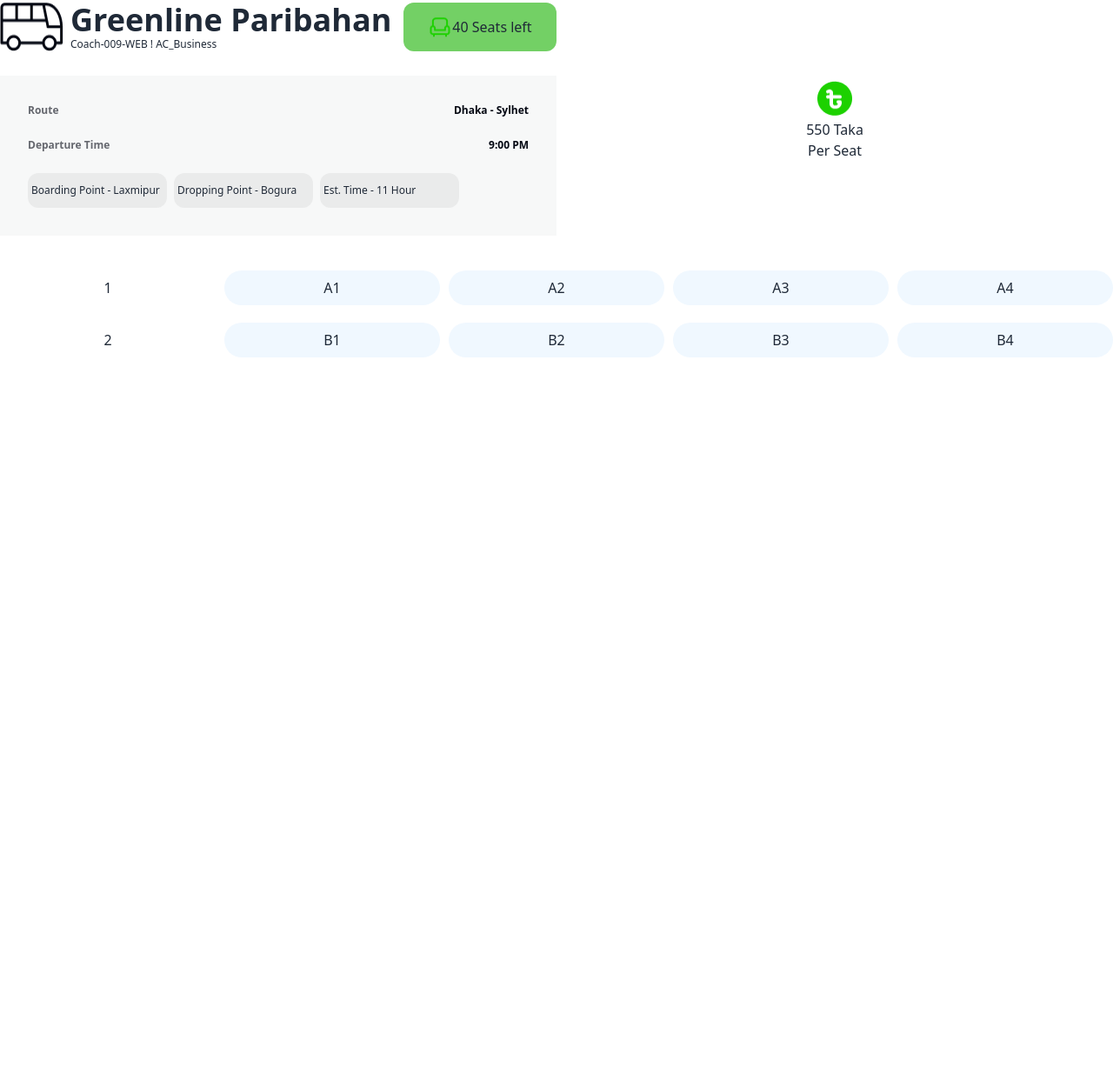
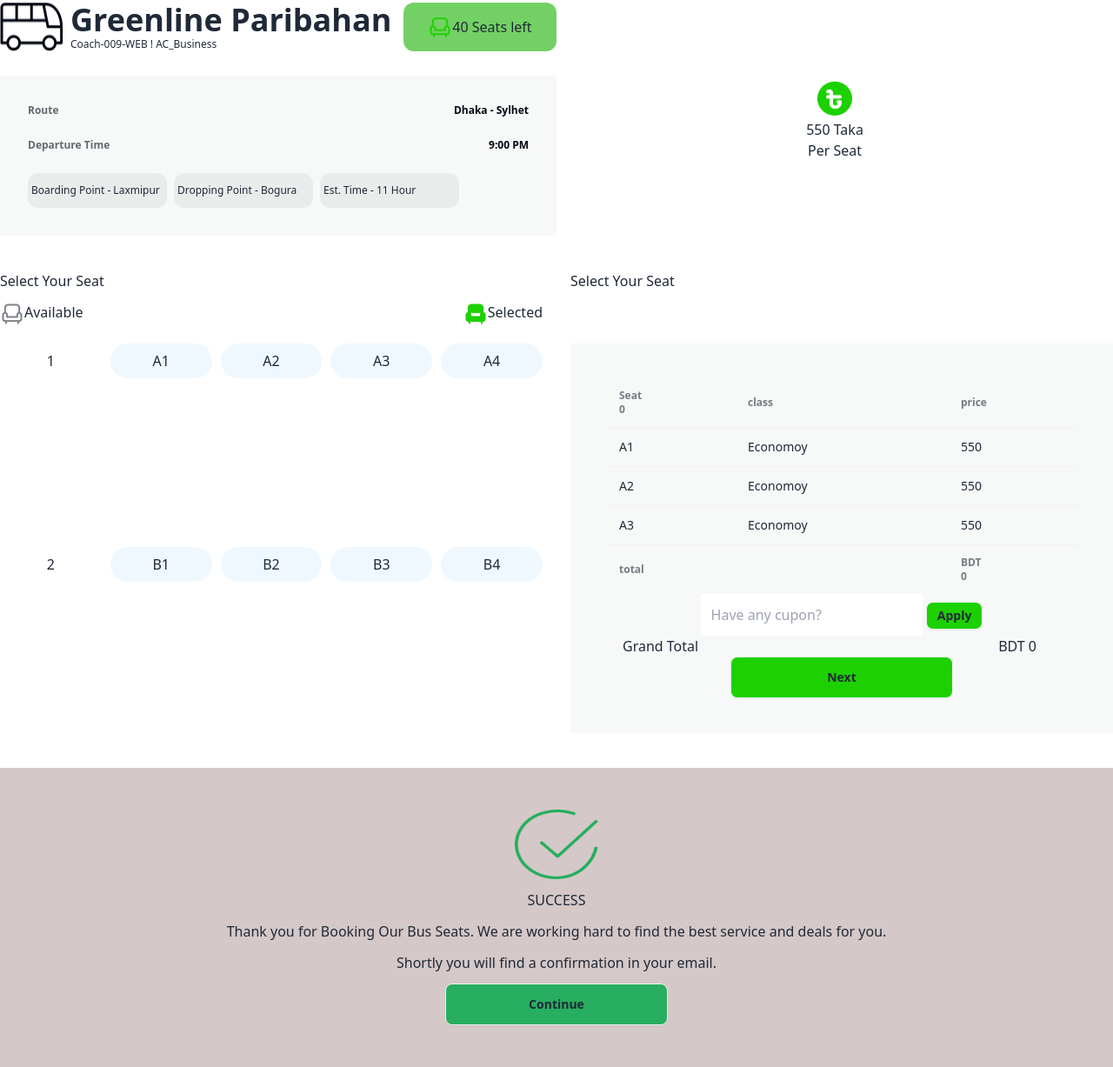
Before and after one commit to sushanto30/assignment-5-project, a plain HTML site: page index.html in a window 1280 px wide. Shown: the part 1105-2332 px from the top of the page at 87% size. Before the commit the page ends 1516 px from the top, so only its background shows below. Drawn offline with nearby package versions, Linux system fonts and the light colour scheme.

Commit message:
Digain successfully complite

```diff
--- a/index.html
+++ b/index.html
@@ -17,7 +17,8 @@
             font-family: "Raleway", sans-serif;
 
         }
-        .ticket{
+
+        .ticket {
             display: grid;
             grid-template-columns: repeat(5, 1fr);
             row-gap: 20px;
@@ -25,7 +26,8 @@
 
 
         }
-        .seat{
+
+        .seat {
             background-color: aliceblue;
             border-radius: 20px;
             height: 40px;
@@ -33,7 +35,8 @@
             justify-content: center;
             align-items: center;
         }
-        #no1{
+
+        #no1 {
             background-color: white;
         }
     </style>
@@ -204,11 +207,30 @@
         </section>
         <!-- seat section -->
         <section class="container mx-auto mt-10">
-            <header>
+            <header class="grid grid-cols-2 gap-8 mb-5">
+                <div>
+                    <h1>Select Your Seat</h1>
+                    <div class="flex justify-between mt-3">
+                        <div class="flex">
+                            <img src="images/seat-gray.png" alt="">
+                            <p>Available</p>
+                        </div>
+                        <div class="flex">
+                            <img src="images/seat-green-filled.png" alt="">
+                            <p>Selected</p>
+                        </div>
+
+                    </div>
+                </div>
+                <div>
+                    <p>Select Your Seat</p>
+                </div>
 
             </header>
-            <main>
-                <div class="ticket">
+
+            <main class="grid grid-cols-2 gap-8">
+
+                <div class="ticket flex-col ">
                     <div id="no1" class="seat">1</div>
                     <div class="seat">A1</div>
                     <div class="seat">A2</div>
@@ -220,16 +242,75 @@
                     <div class="seat">B3</div>
                     <div class="seat">B4</div>
 
+                </div>
+                <div>
+                    <div class=" overflow-x-auto bg-[#F7F8F8] p-10">
+                        <table class="table">
+                            <!-- head -->
+                            <thead>
 
+                                <th>Seat <p>0</p>
+                                </th>
+                                <th>class</th>
+                                <th>price</th>
+                                </tr>
+                            </thead>
+                            <tbody>
+                                <!-- row 1 -->
+                                <tr>
+                                    <td>A1</td>
+                                    <td>Economoy</td>
+                                    <td>550</td>
+                                </tr>
+                                <!-- row 2 -->
+                                <tr>
 
+                                    <td>A2</td>
+                                    <td>Economoy</td>
+                                    <td>550</td>
+                                </tr>
+                                <!-- row 3 -->
+                                <tr>
+                                    <td>A3</td>
+                                    <td>Economoy</td>
+                                    <td>550</td>
+                                </tr>
+                            </tbody>
 
-
+                            <tfoot>
+                                <td>total</td>
+                                <td></td>
+                                <td>BDT<p>0</p>
+                                </td>
+                            </tfoot>
+                        </table>
+                        <div class="text-center">
+                            <input class="p-3 b" type="text" placeholder="Have any cupon?">
+                            <button class="btn btn-sm bg-[#1DD100]"> Apply</button>
+                            <div class="flex justify-between ml-5 mr-12">
+                                <p>Grand Total</p>
+                                <p>BDT <span>0</span></p>
+                            </div>
+                            <button class="btn btn-wide bg-[#1DD100]">Next</button>
+                        </div>
+                    </div>
                 </div>
             </main>
+            <footer>
+            </footer>
         </section>
     </main>
     <footer>
-
+        <!-- poup -->
+        <div class="bg-[#d5c8c8] p-12 text-center flex flex-col   items-center gap-y-3 mt-10   justify-center">
+            <img class="w-24 h-20" src="images/success.png" alt="">
+            <p>SUCCESS</p>
+            <p>Thank you for Booking Our Bus Seats.
+                We are working hard to find the best service and deals for you.
+            </p>
+            <p>Shortly you will find a confirmation in your email.</p>
+            <button class="btn btn-wide bg-[#27AE60]">Continue</button>
+        </div>
     </footer>
 
 </body>
```
Lines whose indentation alone changed are shown as unchanged.
